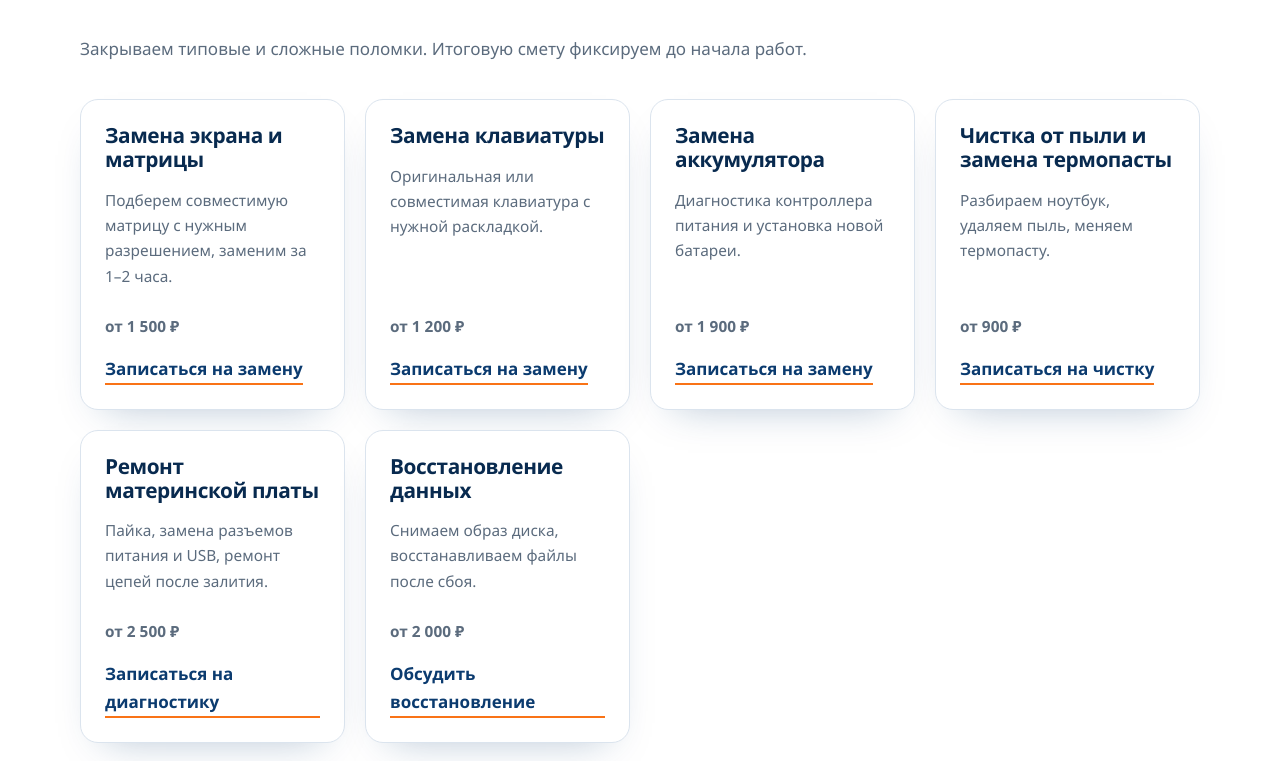
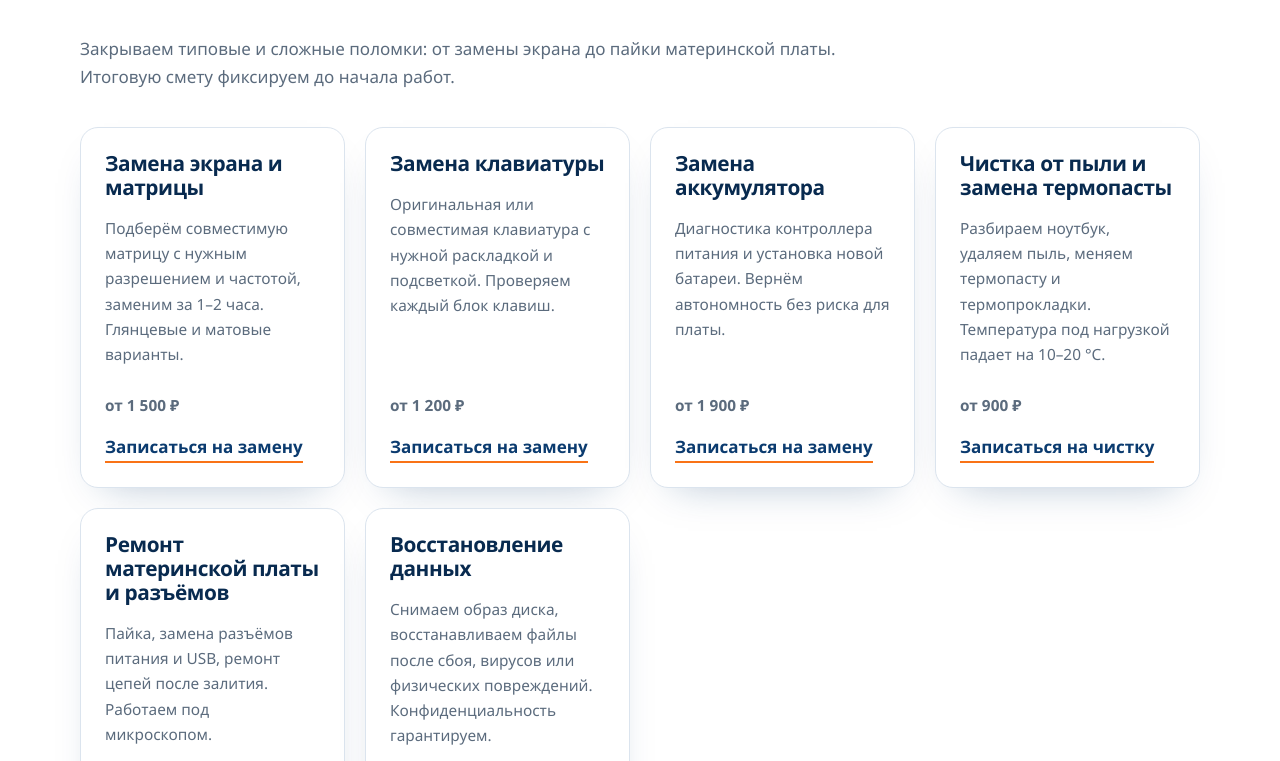
Before and after one commit to Dun4ikUchizuke/laptop-repair-nsk, a plain HTML site: page services.html in a window 1280 px wide. Shown: the part 349-1110 px from the top of the page. Drawn offline with Linux system fonts and the light colour scheme.

Commit message:
Update services.html

```diff
--- a/services.html
+++ b/services.html
@@ -3,13 +3,14 @@
 <head>
   <meta charset="utf-8">
   <meta name="viewport" content="width=device-width, initial-scale=1">
-  <title>Услуги по ремонту ноутбуков в Новосибирске — Ноутбук-Сервис</title>
-  <meta name="description" content="Полный список услуг: замена экрана, клавиатуры, аккумулятора, чистка, ремонт материнской платы и восстановление данных.">
+  <title>Услуги по ремонту ноутбуков в Новосибирске | Ноутбук-Сервис</title>
+  <meta name="description" content="Полный список услуг по ремонту ноутбуков: замена экрана, клавиатуры, аккумулятора, чистка от пыли, ремонт материнской платы. Гарантия до 12 месяцев.">
+  <meta name="robots" content="index, follow">
   <link rel="canonical" href="https://dun4ikuchizuke.github.io/laptop-repair-nsk/services.html">
+  <link rel="icon" href="images/favicon.svg" type="image/svg+xml">
   <link rel="stylesheet" href="styles/main.css">
 </head>
 <body>
-  <!-- Такой же хедер, как в index.html, только добавьте class="active" к Услугам, если хотите -->
   <header class="site-header">
     <div class="container header-inner">
       <a class="logo" href="index.html">
@@ -38,43 +39,48 @@
       <div class="container">
         <div class="section-head">
           <h1>Услуги и цены на ремонт ноутбуков</h1>
-          <p>Закрываем типовые и сложные поломки. Итоговую смету фиксируем до начала работ.</p>
+          <p>Закрываем типовые и сложные поломки: от замены экрана до пайки материнской платы. Итоговую смету фиксируем до начала работ.</p>
         </div>
 
         <div class="services-grid">
-          <article class="service-card">
+          <article class="service-card" id="service-screen">
             <h3>Замена экрана и матрицы</h3>
-            <p>Подберем совместимую матрицу с нужным разрешением, заменим за 1–2 часа.</p>
+            <p>Подберём совместимую матрицу с нужным разрешением и частотой, заменим за 1–2 часа. Глянцевые и матовые варианты.</p>
             <p class="service-price">от 1 500 ₽</p>
             <a class="service-link" href="order.html">Записаться на замену</a>
           </article>
-          <article class="service-card">
+
+          <article class="service-card" id="service-keyboard">
             <h3>Замена клавиатуры</h3>
-            <p>Оригинальная или совместимая клавиатура с нужной раскладкой.</p>
+            <p>Оригинальная или совместимая клавиатура с нужной раскладкой и подсветкой. Проверяем каждый блок клавиш.</p>
             <p class="service-price">от 1 200 ₽</p>
             <a class="service-link" href="order.html">Записаться на замену</a>
           </article>
-          <article class="service-card">
+
+          <article class="service-card" id="service-battery">
             <h3>Замена аккумулятора</h3>
-            <p>Диагностика контроллера питания и установка новой батареи.</p>
+            <p>Диагностика контроллера питания и установка новой батареи. Вернём автономность без риска для платы.</p>
             <p class="service-price">от 1 900 ₽</p>
             <a class="service-link" href="order.html">Записаться на замену</a>
           </article>
-          <article class="service-card">
+
+          <article class="service-card" id="service-cleaning">
             <h3>Чистка от пыли и замена термопасты</h3>
-            <p>Разбираем ноутбук, удаляем пыль, меняем термопасту.</p>
+            <p>Разбираем ноутбук, удаляем пыль, меняем термопасту и термопрокладки. Температура под нагрузкой падает на 10–20 °C.</p>
             <p class="service-price">от 900 ₽</p>
             <a class="service-link" href="order.html">Записаться на чистку</a>
           </article>
-          <article class="service-card">
-            <h3>Ремонт материнской платы</h3>
-            <p>Пайка, замена разъемов питания и USB, ремонт цепей после залития.</p>
+
+          <article class="service-card" id="service-board">
+            <h3>Ремонт материнской платы и разъёмов</h3>
+            <p>Пайка, замена разъёмов питания и USB, ремонт цепей после залития. Работаем под микроскопом.</p>
             <p class="service-price">от 2 500 ₽</p>
             <a class="service-link" href="order.html">Записаться на диагностику</a>
           </article>
-          <article class="service-card">
+
+          <article class="service-card" id="service-data">
             <h3>Восстановление данных</h3>
-            <p>Снимаем образ диска, восстанавливаем файлы после сбоя.</p>
+            <p>Снимаем образ диска, восстанавливаем файлы после сбоя, вирусов или физических повреждений. Конфиденциальность гарантируем.</p>
             <p class="service-price">от 2 000 ₽</p>
             <a class="service-link" href="order.html">Обсудить восстановление</a>
           </article>
@@ -85,7 +91,7 @@
     <section class="section section-alt" id="diagnostics">
       <div class="container">
         <h2>Бесплатная диагностика ноутбука</h2>
-        <p>Проверим питание, плату, экран и накопитель, назовем точную причину поломки.</p>
+        <p>Проверим питание, плату, экран и накопитель, назовём точную причину поломки и стоимость до начала работ.</p>
         <a class="button" href="order.html" style="margin-top: 20px;">Вызвать мастера на диагностику</a>
       </div>
     </section>
@@ -106,5 +112,30 @@
       <div><p>© 2026 «Ноутбук-Сервис»</p></div>
     </div>
   </footer>
+
+  <script type="application/ld+json">
+  {
+    "@context": "https://schema.org",
+    "@type": "OfferCatalog",
+    "name": "Услуги по ремонту ноутбуков",
+    "itemListElement": [
+      {
+        "@type": "Service",
+        "name": "Замена экрана и матрицы",
+        "offers": { "@type": "Offer", "priceCurrency": "RUB", "price": "1500" }
+      },
+      {
+        "@type": "Service",
+        "name": "Замена клавиатуры",
+        "offers": { "@type": "Offer", "priceCurrency": "RUB", "price": "1200" }
+      },
+      {
+        "@type": "Service",
+        "name": "Замена аккумулятора",
+        "offers": { "@type": "Offer", "priceCurrency": "RUB", "price": "1900" }
+      }
+    ]
+  }
+  </script>
 </body>
 </html>
```
